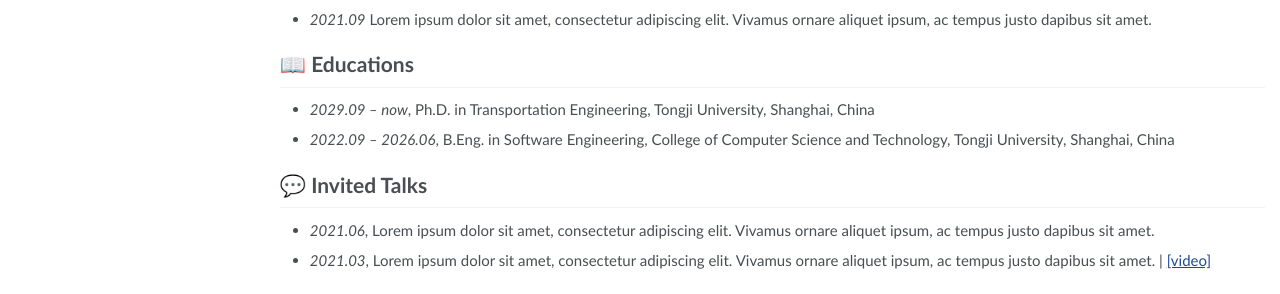
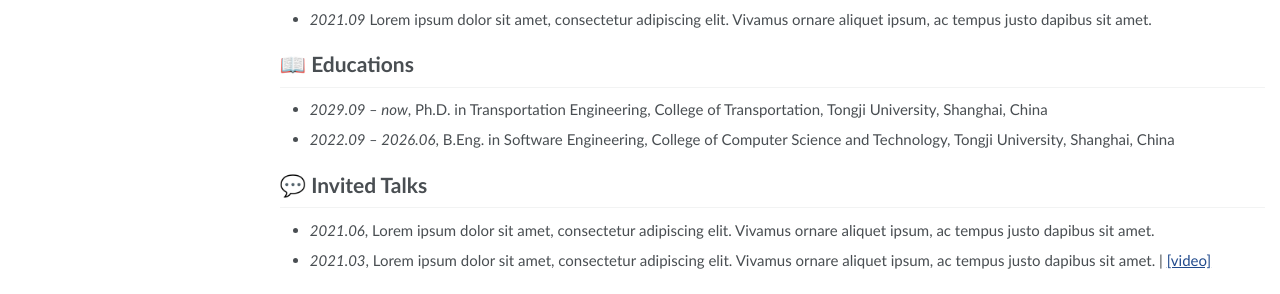
Before and after one commit to QinCheng0928/QinCheng0928.github.io, a Jekyll site: the page built from _pages/about.md, in a window 1280 px wide and 1165 px high. Shown: the part 788-1082 px from the top of the window. Built offline with Jekyll 4.4.1, drawn with Linux system fonts in a browser that asks for light colours.

Commit message:
修改教育经历，添加学院

```diff
--- a/_pages/about.md
+++ b/_pages/about.md
@@ -59,7 +59,7 @@ My research interests are primarily focused on autonomous driving, with a partic
 - *2021.09* Lorem ipsum dolor sit amet, consectetur adipiscing elit. Vivamus ornare aliquet ipsum, ac tempus justo dapibus sit amet.
 
 # 📖 Educations
-- *2029.09 – now*, Ph.D. in Transportation Engineering, Tongji University, Shanghai, China
+- *2029.09 – now*, Ph.D. in Transportation Engineering, College of Transportation, Tongji University, Shanghai, China
 - *2022.09 – 2026.06*, B.Eng. in Software Engineering, College of Computer Science and Technology, Tongji University, Shanghai, China
 
 # 💬 Invited Talks
```
